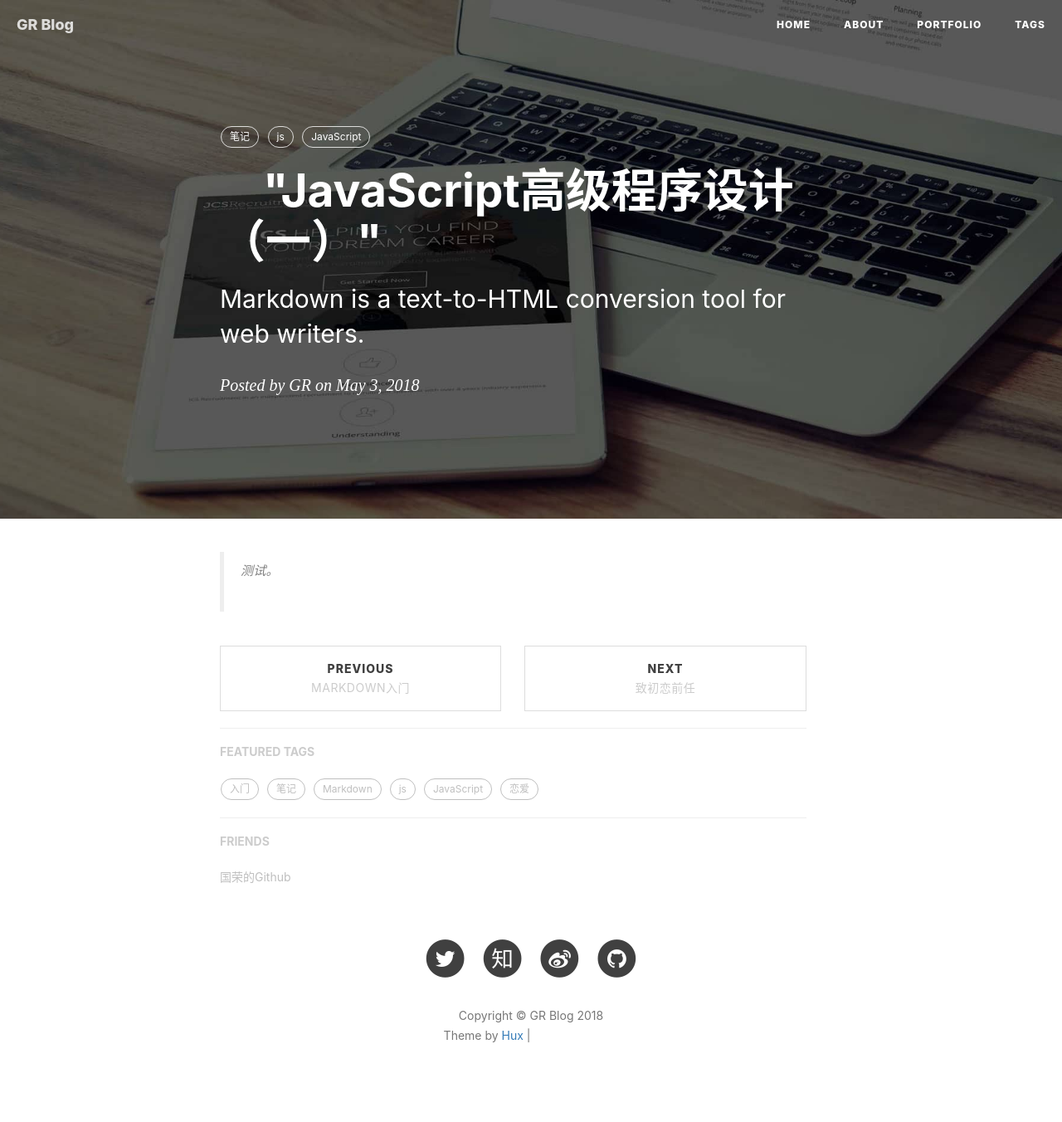
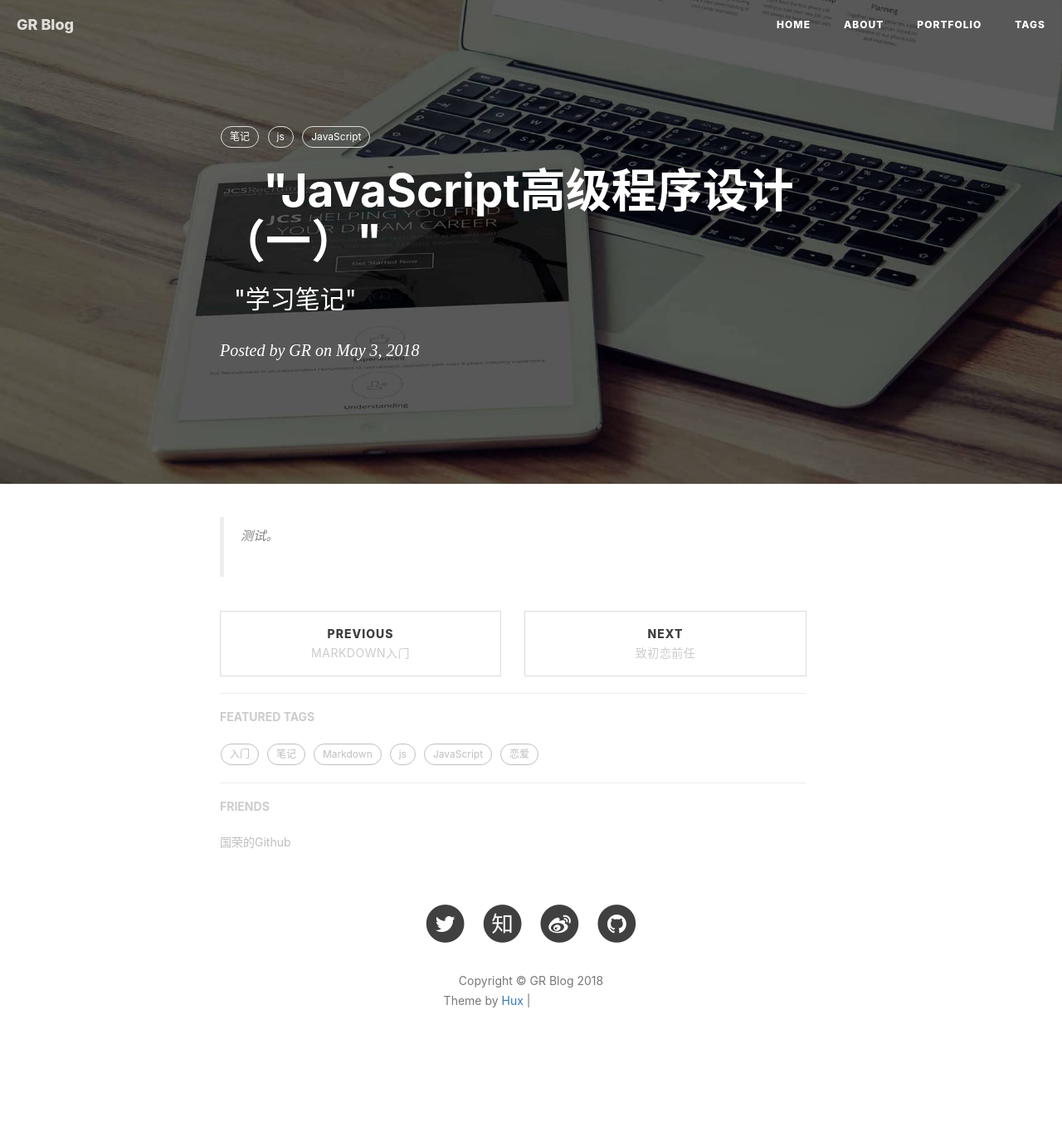
Before and after one commit to wangguorong1996/wangguorong1996.github.io, a Jekyll site: the page built from _posts/2018-5-8-JavaScript-webDevelopers.markdown, in a window 1280 px wide. Shown: the whole page at 83% size. Built offline with Jekyll 4.4.1, drawn with Linux system fonts in a browser that asks for light colours; nearby versions of some CDN libraries; comment, search, counter and statistics services are not loaded; after the commit the page ends 1310 px from its top, so only the background shows below that; grey boxes are pictures that could not be loaded.

Commit message:
Update 2018-5-8-JavaScript-webDevelopers.markdown

```diff
--- a/_posts/2018-5-8-JavaScript-webDevelopers.markdown
+++ b/_posts/2018-5-8-JavaScript-webDevelopers.markdown
@@ -1,7 +1,7 @@
 ---
 layout:     post
 title:      "JavaScript高级程序设计（一）"
-subtitle:   "Markdown is a text-to-HTML conversion tool for web writers."
+subtitle:   "学习笔记"
 date:       2018-05-03 23:27:00
 author:     "GR"
 header-img: "img/post-bg-markdown.jpg"
```
